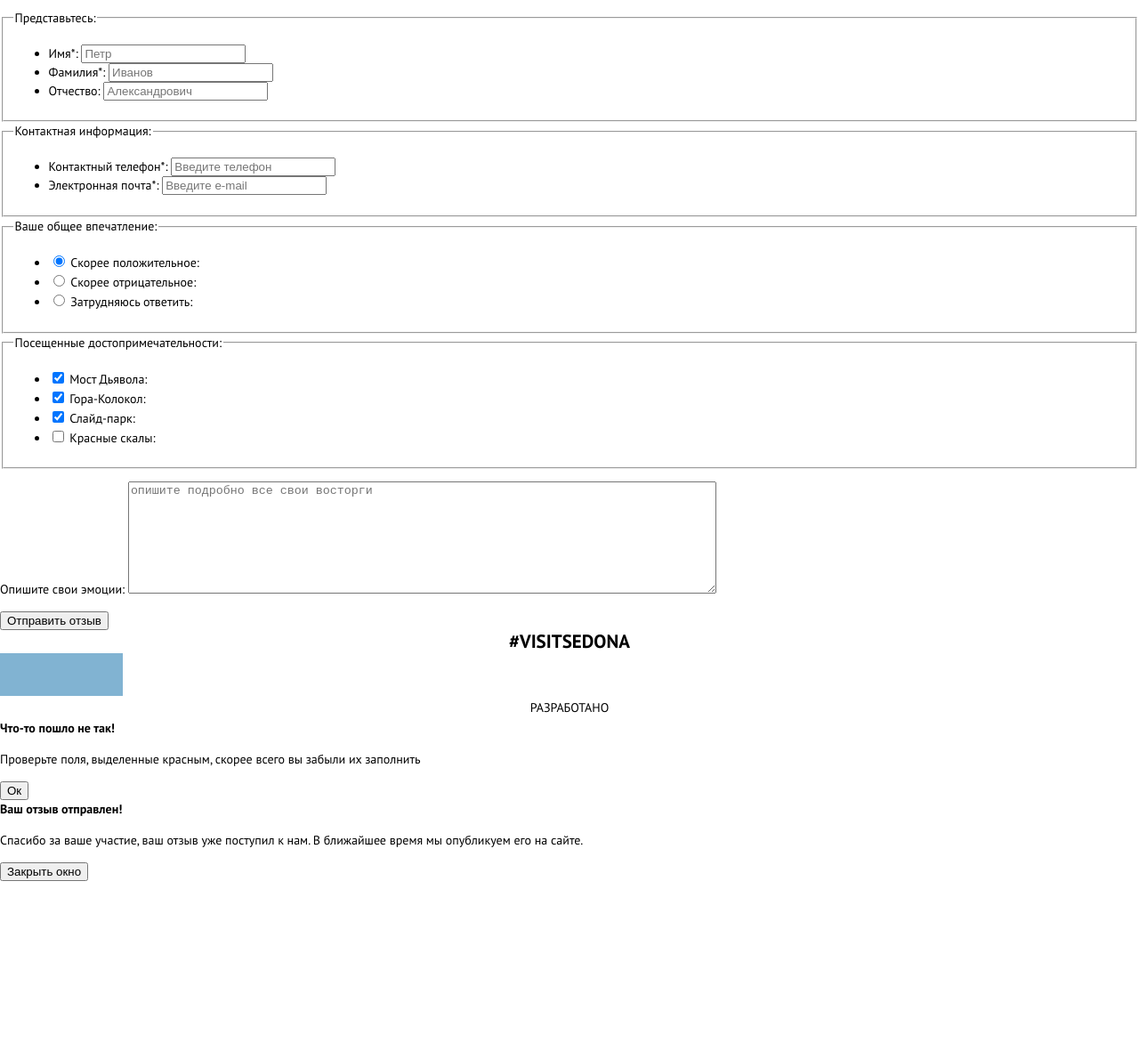
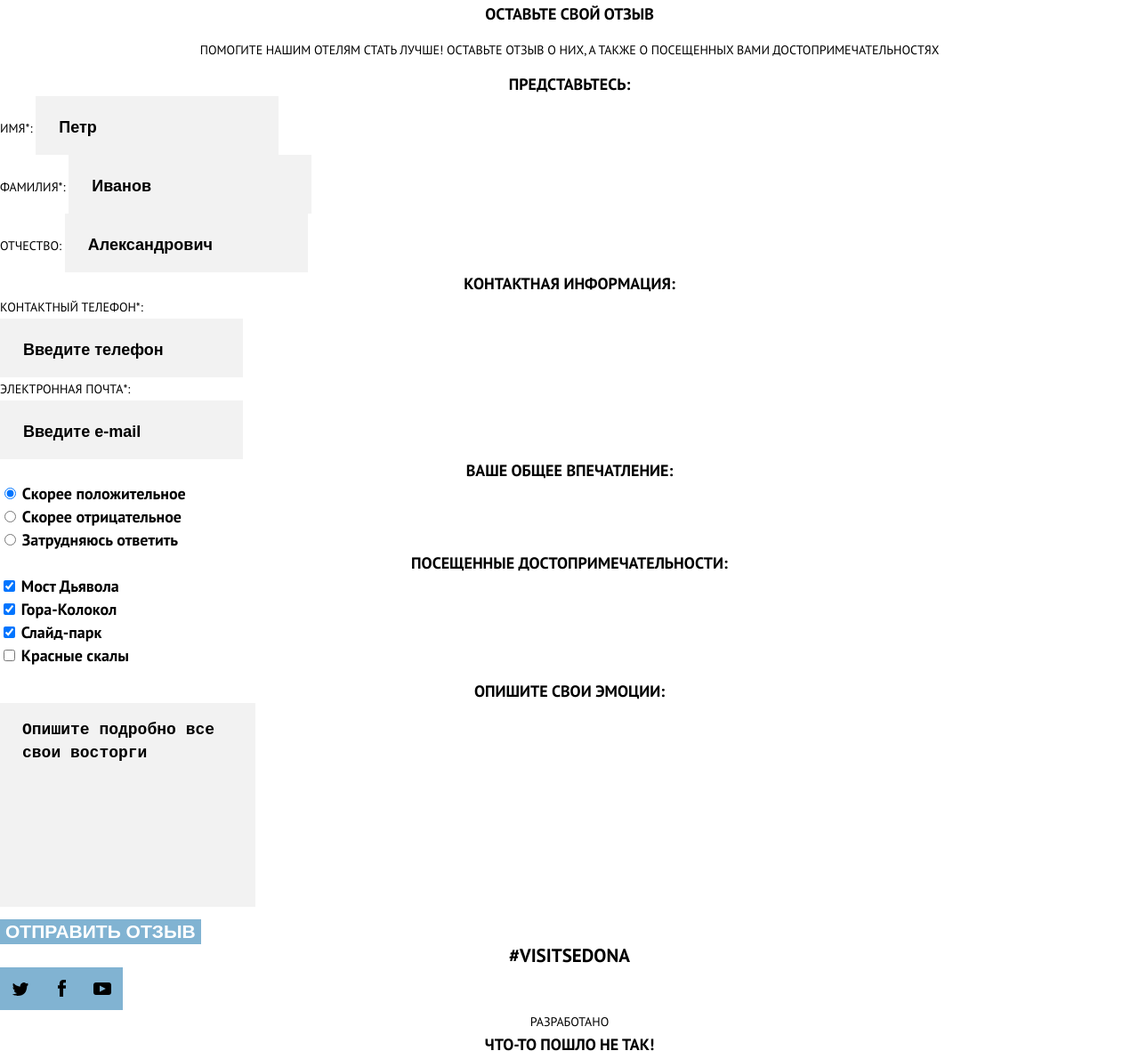
Before and after one commit to LimonJuice322/1479477-sedona-20, a website: page source/form.html in a window 1280 px wide. Shown: the part 738-1928 px from the top of the page at 89% size. Before the commit the page ends 1728 px from the top, so only its background shows below. Drawn offline with nearby package versions, Linux system fonts and the light colour scheme; files that its build step writes are made by us from their sources; files whose address does not match are found by name.

Commit message:
Закончил базовую стилизацию

```diff
--- a/source/form.html
+++ b/source/form.html
@@ -22,10 +22,9 @@
             <a class="navigation__link navigation__link--last" href="#">HTML Academy</a>
           </li>
         </ul>
-        <button class="navigation__close-button" type="button" aria-label="Закрыть меню навигации"></button>
-        <button class="navigation__open-button" type="button" aria-label="Открыть меню навигации"></button>
+        <button class="navigation__toggle-button" type="button" aria-label="Закрыть/открыть меню навигации"></button>
       </nav>
-      <a class="page-header__logo" href="#"><img src="img/main-logo.svg" width="102" height="84" alt="Седона"></a>
+      <a class="page-header__logo" href="#"><img src="img/logo-sedona-mobile.svg" width="102" height="84" alt="Седона"></a>
     </header>
 
     <main class="page-main">
@@ -37,7 +36,7 @@
       </section>
 
       <section class="sedona-review">
-        <h2>Оставьте свой отзыв</h2>
+        <h2 class="sedona-review__header">Оставьте свой отзыв</h2>
         <p class="sedona-review__description">
           Помогите нашим отелям стать лучше! Оставьте отзыв о них, а также о посещенных вами достопримечательностях
         </p>
@@ -46,16 +45,16 @@
             <legend class="sedona-review__legend">Представьтесь:</legend>
             <ul class="sedona-review__list">
               <li class="sedona-review__item">
-                <label class="sedona-review__label-name" for="user-first-name">Имя*:</label>
-                <input class="sedona-review__input-name" id="user-first-name" type="text" name="user-first-name" value="" placeholder="Петр">
+                <label class="sedona-review__label sedona-review__label--name" for="user-first-name">Имя*:</label>
+                <input class="sedona-review__input sedona-review__input--name" id="user-first-name" type="text" name="user-first-name" value="" placeholder="Петр">
               </li>
               <li class="sedona-review__item">
-                <label class="sedona-review__label-name" for="user-last-name">Фамилия*:</label>
-                <input class="sedona-review__input-name" id="user-last-name" type="text" name="user-last-name" value="" placeholder="Иванов">
+                <label class="sedona-review__label sedona-review__label--name" for="user-last-name">Фамилия*:</label>
+                <input class="sedona-review__input sedona-review__input--name" id="user-last-name" type="text" name="user-last-name" value="" placeholder="Иванов">
               </li>
               <li class="sedona-review__item">
-                <label class="sedona-review__label-name" for="user-last-name-2">Отчество:</label>
-                <input class="sedona-review__input-name" id="user-last-name-2" type="text" name="user-last-name-2" value="" placeholder="Александрович">
+                <label class="sedona-review__label sedona-review__label--name" for="user-last-name-2">Отчество:</label>
+                <input class="sedona-review__input sedona-review__input--name" id="user-last-name-2" type="text" name="user-last-name-2" value="" placeholder="Александрович">
               </li>
             </ul>
           </fieldset>
@@ -63,12 +62,12 @@
             <legend class="sedona-review__legend">Контактная информация:</legend>
             <ul class="sedona-review__list">
               <li class="sedona-review__item">
-                <label class="sedona-review__label-contacts" for="user-tel">Контактный телефон*:</label>
-                <input class="sedona-review__input-contacts" id="user-tel" type="tel" name="user-tel" value="" placeholder="Введите телефон">
+                <label class="sedona-review__label sedona-review__label--contacts" for="user-tel">Контактный телефон*:</label>
+                <input class="sedona-review__input sedona-review__input--contacts" id="user-tel" type="tel" name="user-tel" value="" placeholder="Введите телефон">
               </li>
               <li class="sedona-review__item">
-                <label class="sedona-review__label-contacts" for="user-emal">Электронная почта*:</label>
-                <input class="sedona-review__input-contacts" id="user-emal" type="email" name="user-email" value="" placeholder="Введите e-mail">
+                <label class="sedona-review__label sedona-review__label--contacts" for="user-emal">Электронная почта*:</label>
+                <input class="sedona-review__input sedona-review__input--contacts" id="user-emal" type="email" name="user-email" value="" placeholder="Введите e-mail">
               </li>
             </ul>
           </fieldset>
@@ -77,15 +76,15 @@
             <ul class="sedona-review__list">
               <li class="sedona-review__item">
                 <input class="sedona-review__input-impression" checked id="impression-positive" type="radio" name="user-impression" value="positive">
-                <label class="sedona-review__label-impression" for="impression-positive">Скорее положительное:</label>
+                <label class="sedona-review__label-impression" for="impression-positive">Скорее положительное</label>
               </li>
               <li class="sedona-review__item">
                 <input class="sedona-review__input-impression" id="impression-negative" type="radio" name="user-impression" value="negative">
-                <label class="sedona-review__label-impression" for="impression-negative">Скорее отрицательное:</label>
+                <label class="sedona-review__label-impression" for="impression-negative">Скорее отрицательное</label>
               </li>
               <li class="sedona-review__item">
                 <input class="sedona-review__input-impression" id="impression-unknow" type="radio" name="user-impression" value="unknow">
-                <label class="sedona-review__label-impression" for="impression-unknow">Затрудняюсь ответить:</label>
+                <label class="sedona-review__label-impression" for="impression-unknow">Затрудняюсь ответить</label>
               </li>
             </ul>
           </fieldset>
@@ -94,25 +93,25 @@
             <ul class="sedona-review__list">
               <li class="sedona-review__item">
                 <input class="sedona-review__input-attractions" id="attractions-devil" checked type="checkbox" name="Мост Дьявола" value="">
-                <label class="sedona-review__label-attractions" for="attractions-devil">Мост Дьявола:</label>
+                <label class="sedona-review__label-attractions" for="attractions-devil">Мост Дьявола</label>
               </li>
               <li class="sedona-review__item">
                 <input class="sedona-review__input-attractions" id="attractions-bell" checked type="checkbox" name="Гора-Колокол" value="n">
-                <label class="sedona-review__label-attractions" for="attractions-bell">Гора-Колокол:</label>
+                <label class="sedona-review__label-attractions" for="attractions-bell">Гора-Колокол</label>
               </li>
               <li class="sedona-review__item">
                 <input class="sedona-review__input-attractions" id="attractions-park" checked type="checkbox" name="Слайд-парк" value="">
-                <label class="sedona-review__label-attractions" for="attractions-park">Слайд-парк:</label>
+                <label class="sedona-review__label-attractions" for="attractions-park">Слайд-парк</label>
               </li>
               <li class="sedona-review__item">
                 <input class="sedona-review__input-attractions" id="attractions-rocks" type="checkbox" name="Красные скалы" value="">
-                <label class="sedona-review__label-attractions" for="attractions-rocks">Красные скалы:</label>
+                <label class="sedona-review__label-attractions" for="attractions-rocks">Красные скалы</label>
               </li>
             </ul>
           </fieldset>
           <p class="sedona-review__review-text">
             <label class="sedona-review__label-review" for="review-text">Опишите свои эмоции:</label>
-            <textarea class="sedona-review__textarea" id="review-text" rows="8" cols="80" placeholder="опишите подробно все свои восторги"></textarea>
+            <textarea class="sedona-review__textarea" id="review-text" rows="8" cols="80" placeholder="Опишите подробно все свои восторги"></textarea>
           </p>
           <button class="sedona-review__btn-submit" type="submit">Отправить отзыв</button>
         </form>
--- /dev/null
+++ b/source/less/blocks/modal.less
@@ -0,0 +1,31 @@
+.modal__message {
+  display: block;
+  text-align: center;
+  .set-font(18px, 26px, 700);
+  text-transform: uppercase;
+}
+
+.modal__description {
+  text-align: center;
+  .set-font(@line-height: 24px);
+  text-transform: uppercase;
+}
+
+.modal__btn-close {
+  cursor: pointer;
+  text-align: center;
+  .set-font(21px, 26px, 700);
+  text-transform: uppercase;
+  border: none;
+  color: @basic-white;
+  background-color: @basic-blue-light;
+
+  &:hover,
+  &:focus {
+    background-color: @basic-blue;
+  }
+
+  &:active {
+    background-color: @basic-blue-dark;
+  }
+}
--- /dev/null
+++ b/source/less/blocks/sedona-review.less
@@ -0,0 +1,125 @@
+.sedona-review__header {
+  text-align: center;
+  .set-font(18px, 26px, 700);
+  text-transform: uppercase;
+}
+
+.sedona-review__description {
+  text-align: center;
+  .set-font(@line-height: 24px);
+  text-transform: uppercase;
+}
+
+.sedona-review__fieldset {
+  padding: 0;
+  margin: 0;
+  width: 100%;
+  border: none;
+}
+
+.sedona-review__legend {
+  padding: 0;
+  margin: 0;
+  text-align: center;
+  .set-font(18px, 26px, 700);
+  text-transform: uppercase;
+}
+
+.sedona-review__list {
+  list-style: none;
+  padding: 0;
+  margin: 0;
+}
+
+.sedona-review__label {
+  .set-font(@line-height: 26px);
+  text-transform: uppercase;
+
+  &--contacts {
+    display: block;
+  }
+}
+
+.sedona-review__input {
+  box-sizing: border-box;
+  .set-font(18px, 26px, 700);
+  padding-top: 18px;
+  padding-left: 22px;
+  padding-bottom: 14px;
+  background-color: @basic-grey;
+  border: 4px solid transparent;
+
+  &::placeholder {
+    color: @basic-black;
+  }
+
+  &:hover {
+    background-color: @basic-grey-dark;
+  }
+
+  &:focus {
+    outline: none;
+    border: 4px solid @basic-grey-dark;
+    background-color: @basic-white;
+  }
+}
+
+.sedona-review__label-impression,
+.sedona-review__label-attractions {
+  .set-font(18px, 26px, 700);
+}
+
+.sedona-review__label-review {
+  display: block;
+  text-align: center;
+  .set-font(18px, 26px, 700);
+  text-transform: uppercase;
+}
+
+.sedona-review__textarea {
+  display: block;
+  box-sizing: border-box;
+  .set-font(18px, 26px, 700);
+  width: 287px;
+  resize: none;
+  padding: 0;
+  margin: 0;
+  padding-top: 13px;
+  padding-left: 21px;
+  padding-right: 23px;
+  border: 4px solid transparent;
+  background-color: @basic-grey;
+
+  &::placeholder {
+    color: @basic-black;
+  }
+
+  &:hover {
+    background-color: @basic-grey-dark;
+  }
+
+  &:focus {
+    outline: none;
+    border: 4px solid @basic-grey-dark;
+    background-color: @basic-white;
+  }
+}
+
+.sedona-review__btn-submit {
+  cursor: pointer;
+  text-align: center;
+  .set-font(21px, 26px, 700);
+  text-transform: uppercase;
+  border: none;
+  color: @basic-white;
+  background-color: @basic-blue-light;
+
+  &:hover,
+  &:focus {
+    background-color: @basic-blue;
+  }
+
+  &:active {
+    background-color: @basic-blue-dark;
+  }
+}
--- a/source/less/blocks/socials.less
+++ b/source/less/blocks/socials.less
@@ -10,4 +10,27 @@
   width: 46px;
   height: 48px;
   background-color: @basic-blue-light;
+  background-repeat: no-repeat;
+  background-position: center;
+
+  &:hover,
+  &:focus {
+    background-color: @basic-blue;
+  }
+
+  &:active {
+    background-color: @basic-blue-dark;
+  }
+
+  &--twitter {
+    background-image: url("../img/icon-twitter.svg");
+  }
+
+  &--facebook {
+    background-image: url("../img/icon-facebook.svg");
+  }
+
+  &--youtube {
+    background-image: url("../img/icon-youtube.svg");
+  }
 }
--- a/source/less/style.less
+++ b/source/less/style.less
@@ -11,3 +11,7 @@
 @import "blocks/socials.less";
 @import "blocks/copyright.less";
 @import "blocks/photo-video.less";
+@import "blocks/sedona-reservation.less";
+@import "blocks/sedona-video.less";
+@import "blocks/sedona-review.less";
+@import "blocks/modal.less";
--- a/source/less/variables.less
+++ b/source/less/variables.less
@@ -1,5 +1,9 @@
 @basic-black: #000000;
 @basic-black-light: #333333;
+@basic-blue-dark: #5496BD;
+@basic-blue: #669EC0;
 @basic-blue-light: #81B3D2;
+@basic-grey-dark: #E5E5E5;
+@basic-grey: #F2F2F2;
 @basic-white-dark: #EEEEEE;
 @basic-white: #ffffff;
```
Also changed, not shown: source/index.html (+2 -3 lines), source/less/blocks/sedona-reservation.less (added, +20 -0 lines), source/less/blocks/sedona-video.less (added, +12 -0 lines), source/photo.html (+2 -3 lines).
